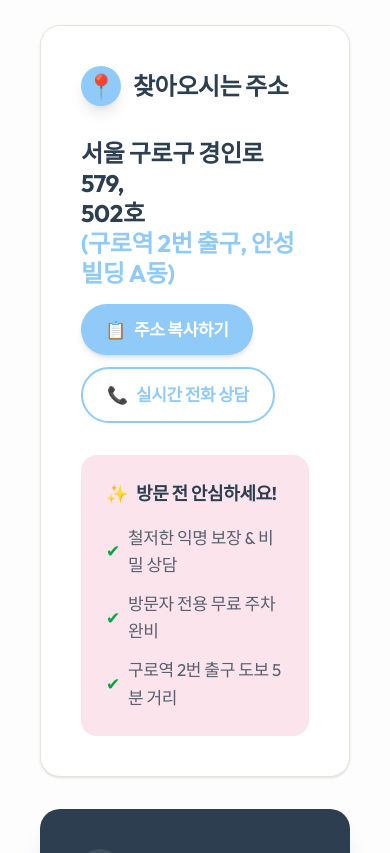
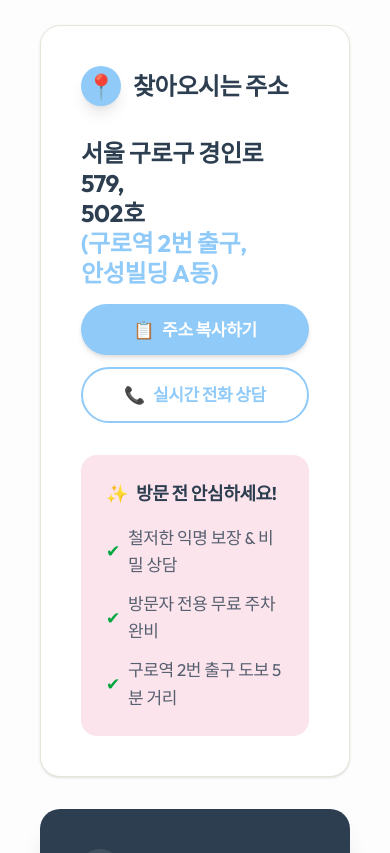
Before and after one commit to sonicp10/law_homepage1, a Next.js app: page /intro/map in a window 390 px wide. Shown: the part 960-1813 px from the top of the page. Built offline with nearby package versions, Linux system fonts and the light colour scheme; no server answers; the database is empty; a web font is replaced by a local one.

Commit message:
fix: resolve text wrapping and button squishing on map page for mobile

```diff
--- a/src/app/intro/map/page.tsx
+++ b/src/app/intro/map/page.tsx
@@ -47,29 +47,29 @@ export default function MapPage() {
         {/* Info Column */}
         <div className="space-y-8 animate-slide-up">
           <div className="bg-white p-10 rounded-[var(--radius-card)] border border-[var(--border)] shadow-sm">
-            <h2 className="text-2xl font-bold text-[var(--primary)] mb-8 flex items-center gap-3">
-              <span className="w-10 h-10 bg-[var(--secondary)] text-white rounded-full flex items-center justify-center shadow-lg">📍</span>
+            <h2 className="text-2xl font-bold text-[var(--primary)] mb-8 flex items-center gap-3 break-keep">
+              <span className="w-10 h-10 bg-[var(--secondary)] text-white rounded-full flex items-center justify-center shadow-lg flex-shrink-0">📍</span>
               찾아오시는 주소
             </h2>
 
             <div className="space-y-8">
               <div>
-                <p className="text-[var(--primary)] text-2xl md:text-3xl font-black leading-tight mb-4">
+                <p className="text-[var(--primary)] text-2xl md:text-3xl font-black leading-tight mb-4 break-keep">
                   서울 구로구 경인로 579, <br />
                   502호 <br />
                   <span className="text-[var(--secondary)]">(구로역 2번 출구, 안성빌딩 A동)</span>
                 </p>
 
-                <div className="flex flex-wrap gap-3">
+                <div className="flex flex-col sm:flex-row gap-3">
                   <button
                     onClick={() => handleCopy('서울 구로구 경인로 579, 502호(신도림동, 안성빌딩 A동)')}
-                    className="px-6 py-3 bg-[var(--secondary)] text-white rounded-full font-bold shadow-md hover:shadow-lg transition-all active:scale-95 flex items-center gap-2"
+                    className="w-full sm:w-auto px-6 py-3 bg-[var(--secondary)] text-white rounded-full font-bold shadow-md hover:shadow-lg transition-all active:scale-95 flex items-center justify-center gap-2 break-keep"
                   >
                     <span>📋</span> 주소 복사하기
                   </button>
                   <a
                     href="tel:02-6405-6363"
-                    className="px-6 py-3 bg-white border-2 border-[var(--secondary)] text-[var(--secondary)] rounded-full font-bold hover:bg-[var(--secondary)] hover:text-white transition-all active:scale-95 flex items-center gap-2"
+                    className="w-full sm:w-auto px-6 py-3 bg-white border-2 border-[var(--secondary)] text-[var(--secondary)] rounded-full font-bold hover:bg-[var(--secondary)] hover:text-white transition-all active:scale-95 flex items-center justify-center gap-2 break-keep"
                   >
                     <span>📞</span> 실시간 전화 상담
                   </a>
```
